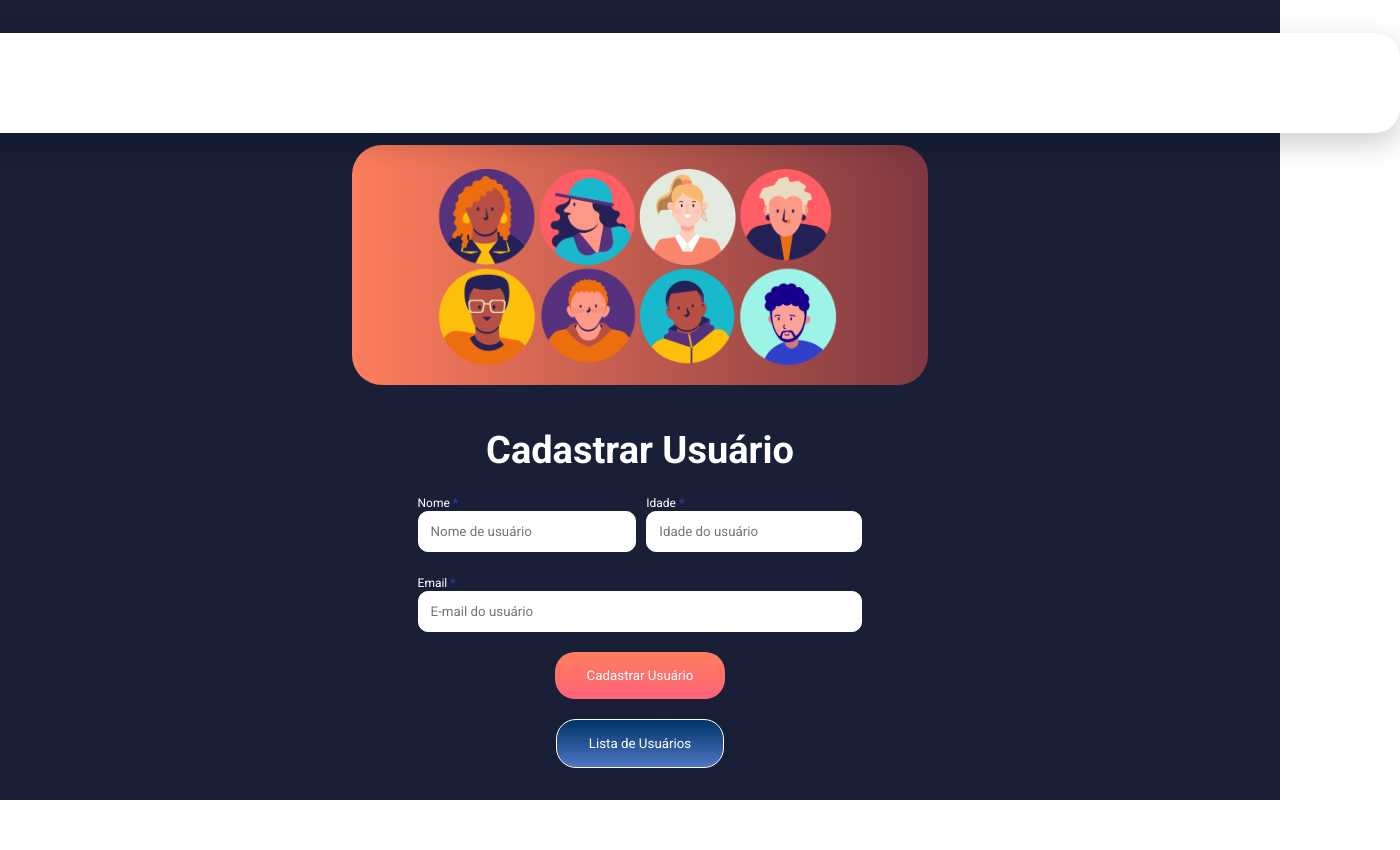
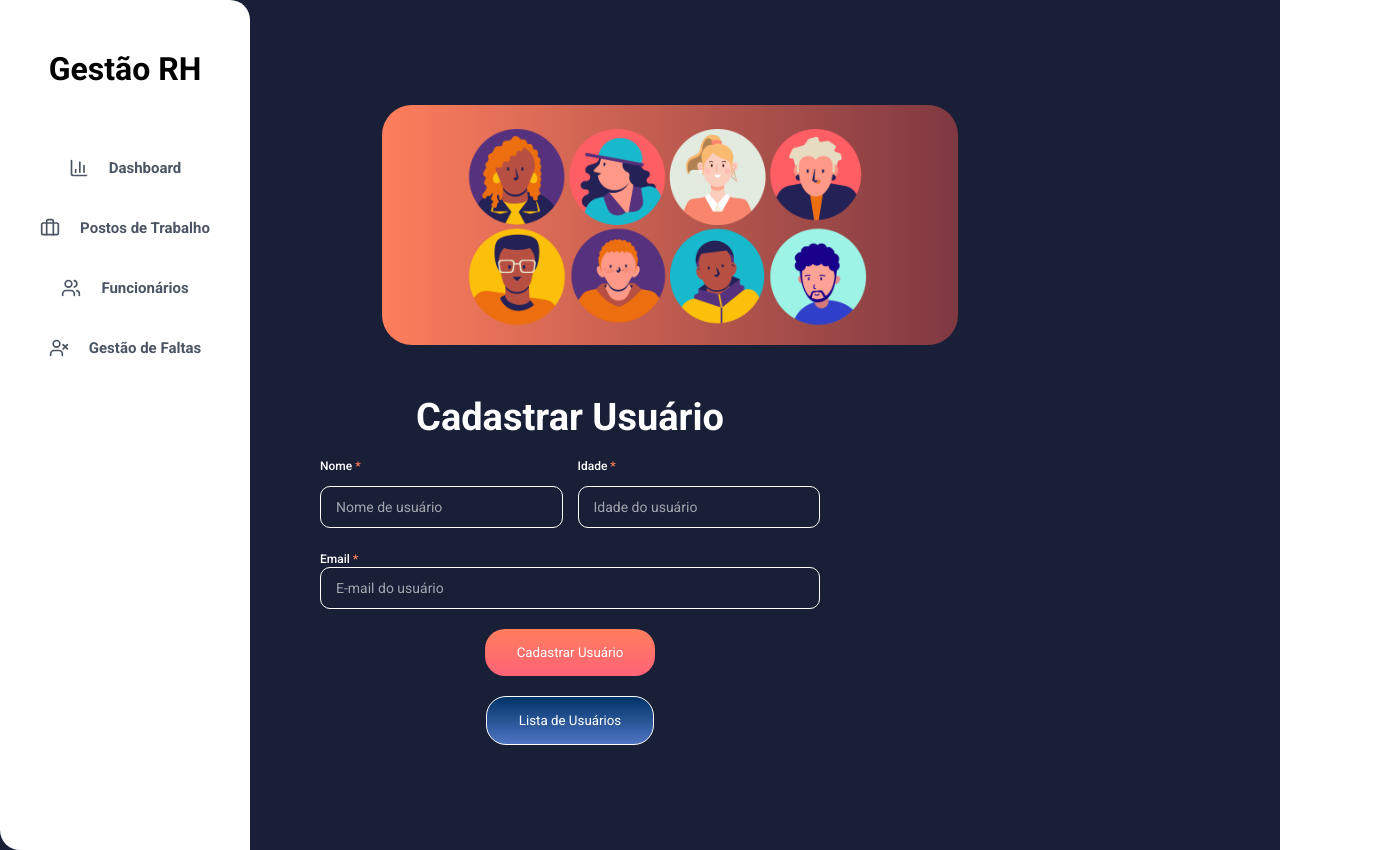
Before and after one commit to Dev-Mantovani/projeto, a React (Vite) app in the folder frontend/: page / in a window 1280 px wide. Shown: the whole page, 1400 px wide, since content can reach past the window. Before the commit the page ends 800 px from the top, so only its background shows below. Built offline with nearby package versions, Linux system fonts and the light colour scheme.

Commit message:
1º Ajustes

```diff
--- a/frontend/package.json
+++ b/frontend/package.json
@@ -13,6 +13,7 @@
     "@types/node": "^24.2.0",
     "@types/styled-components": "^5.1.34",
     "axios": "^1.8.4",
+    "lucide-react": "^0.536.0",
     "prop-types": "^15.8.1",
     "react": "^19.0.0",
     "react-dom": "^19.0.0",
--- a/frontend/src/components/Sidebar/index.tsx
+++ b/frontend/src/components/Sidebar/index.tsx
@@ -1,10 +1,36 @@
+import React, { useState } from 'react';
+import { Sidebar_container, Div_button, Icon_menu,Text_button, Div_menu,Title_sidebar } from './styles';
+import { Users, Briefcase, UserX, BarChart3 } from "lucide-react"
 
-import React from 'react';
-import { Sidebarcontainer } from "./styles"
+const Sidebar: React.FC = () => {
+  const [clicked, setClicked] = useState(false);
+
+  const cliquei = () => {
+    setClicked(true);
+    console.log('deu boa');
+  };
+
+    const menuItems = [
+    { label: "Dashboard", icon: BarChart3 },
+    { label: "Postos de Trabalho",  icon: Briefcase },
+    { label: "Funcionários", icon: Users },
+    { label: "Gestão de Faltas", icon: UserX },
+  ]
 
 
-const Sidebar: React.FC = () => {
-  return <Sidebarcontainer></Sidebarcontainer>;
+  return (
+    <Sidebar_container $isClicked={clicked}>
+<Div_button>
+  <Title_sidebar> Gestão RH</Title_sidebar>
+    {menuItems.map(({ label, icon: Icon }, index) => (
+      <Div_menu key={index}>
+            <Icon_menu as={Icon} />
+            <Text_button>{label}</Text_button>
+      </Div_menu>
+        ))}
+  </Div_button>
+    </Sidebar_container>
+  );
 };
 
 export default Sidebar;
--- a/frontend/src/components/Sidebar/styles.tsx
+++ b/frontend/src/components/Sidebar/styles.tsx
@@ -1,17 +1,75 @@
-import styled from 'styled-components'
+import styled from 'styled-components';
+import { Users, Briefcase, UserX, BarChart3 } from "lucide-react"
 
+interface SidebarProps {
+  $isClicked: boolean;
+}
 
-export const Sidebarcontainer = styled.div`
-    background-color: white;
-    height: 100px;
-    width: 250vw ;
-    border-Radius: 0 25px 25px 0;
-    transition: all 0.3s ease-in-out;
-    box-Shadow: 0 10px 30px rgba(0, 0, 0, 0.2);
-    position: relative;
-    display: flex;
-    flex-Direction: column;
-    margin-right: 105rem;
+export const Sidebar_container = styled.div<SidebarProps>`
+  width: 250px;
+  transition: background-color 0.3s ease;
+  background-color: ${({ $isClicked }) => ($isClicked ? 'red' : 'white')};
+  border-radius: 0 20px;
+
+`
+
+export const Div_button = styled.div `
+display: flex;
+flex-direction: column;
+ position: relative;
+ height: 100vh;
+ margin-top: 50px;
 
 
 `
+
+export const Div_menu = styled.button`
+  background: none;
+  border: none;
+ color: #4b5563;
+  display: flex;
+  align-items: center;
+  justify-content: center;
+  margin: 10px auto;
+  padding: 10px 16px;
+  border-radius: 10px;
+  transition: 0.3s;
+  gap: 20px;
+  cursor: pointer;
+
+  &:hover {
+    background-color: #d2d6db;
+    color: #111827;
+  }
+`
+
+
+export const Icon_menu = styled(Users)`
+  width: 20px;
+  height: 20px;
+  flex-shrink: 0;
+
+   &:hover {
+    color: #111827;
+  }
+
+`
+
+export const Text_button = styled.p`
+  font-size: 15px;
+  color: #4b5563;
+  font-weight: bold;
+  margin: 0;
+
+   &:hover {
+    color: #111827;
+  }
+`
+
+export const Title_sidebar = styled.h1`
+  display: flex;
+  align-items: center;
+  justify-content: center;
+  margin-bottom : 50px;
+
+`
--- a/frontend/src/components/Title/index.tsx
+++ b/frontend/src/components/Title/index.tsx
@@ -2,7 +2,7 @@ import React from 'react';
 import { TitleProps } from "../../types/User";
 import { Titles } from "./styles";
 
-const Title: React.FC<TitleProps> = ({ children, margintop }) => {
+const Title: React.FC<TitleProps> = ({ children, }) => {
   return (
     <Titles>
       {children}
--- a/frontend/src/components/Title/styles.tsx
+++ b/frontend/src/components/Title/styles.tsx
@@ -5,6 +5,6 @@ export const Titles = styled.h2`
 
 color: white;
 font-size: 38px;
-margin-top: ${(props) => props.marginTop || '30px'};
+margin-top: ${(props) => '30px'};
 
 `
--- a/frontend/src/components/TopBackground/styles.tsx
+++ b/frontend/src/components/TopBackground/styles.tsx
@@ -11,7 +11,7 @@ border-radius: 30px;
 display: flex;
 align-items: center;
 justify-content: center;
-
+margin-left: 200px;
 
 img {
         max-width: 100%;
--- /dev/null
+++ b/frontend/src/pages/Funcionarios/index.tsx
@@ -0,0 +1,14 @@
+import React, { useEffect, useState } from "react";
+import { useNavigate } from "react-router-dom";
+import { userApi } from "../../services/api";
+import { User } from "../../types/User";
+import { User_funcionario } from "./styles";
+
+const Funcionarios: React.FC = () => {
+  return (
+    <User_funcionario>
+    </User_funcionario>
+  );
+};
+
+export default Funcionarios;
--- /dev/null
+++ b/frontend/src/pages/Funcionarios/styles.tsx
@@ -0,0 +1,12 @@
+import styled from "styled-components";
+
+export const User_funcionario = styled.div `
+background-color: black;
+min-height: 100vh;
+display: flex;
+align-items: center;
+justify-content: center;
+flex-direction: column;
+padding: 20px;
+
+`
--- a/frontend/src/pages/Home/index.tsx
+++ b/frontend/src/pages/Home/index.tsx
@@ -57,9 +57,8 @@ const Home: React.FC = () => {
   return (
     <Container>
       <Sidebar />
-      <TopBackground />
-
       <Form>
+        <TopBackground />
         <Title>Cadastrar Usuário</Title>
 
         <Containerinput>
--- a/frontend/src/pages/Home/styles.tsx
+++ b/frontend/src/pages/Home/styles.tsx
@@ -4,14 +4,25 @@ import styled from 'styled-components'
 
 export const Container = styled.div`
   background-color: #181f36;
-display: flex;
-align-items: center;
-justify-content: space-evenly;
-flex-direction: column;
-padding: 20px;
-height: 100vh;
+  min-height: 100vh;
+  display: grid;
+  gap: 20px;
 
-`
+  /* Desktop: Sidebar | Conteúdo */
+  @media (min-width: 768px) {
+    grid-template-columns: 300px 1fr ;
+
+  }
+
+  /* Mobile: Empilhado */
+  @media (max-width: 767px) {
+    grid-template-columns: 1fr;
+    grid-template-areas:
+      "sidebar"
+      "content";
+  }
+`;
+
 
 
 export const Form = styled.form`
@@ -20,33 +31,78 @@ flex-direction: column;
   gap: 20px;
   align-items: center;
   justify-content: center;
-max-width: 45vw;
+  width: 100%;
+  max-width: 500px;
 
-`
+  /* No mobile, ocupa mais espaço */
+  @media (max-width: 767px) {
+    max-width: 100%;
+    padding: 0 10px;
+  }
+`;
 
+// Container de inputs mais flexível
 export const Containerinput = styled.div`
   display: flex;
+  gap: 15px;
+  width: 100%;
+
+  /* No mobile, empilha os inputs */
+  @media (max-width: 500px) {
+    flex-direction: column;
     gap: 10px;
+  }
 
+  /* Cada input ocupa espaço igual */
+  > div {
+    flex: 1;
+    display: flex;
+    flex-direction: column;
+    gap: 8px;
+  }
+`;
 
-`
+// Input melhorado
 export const Input = styled.input`
-
   border-radius: 10px;
   border: 1px solid white;
   width: 100%;
-padding: 12px 12px;
-gap: 20px;
+  padding: 12px 15px;
   outline: none;
+  background-color: transparent;
+  color: white;
+  font-size: 14px;
 
-`
+  &::placeholder {
+    color: rgba(255, 255, 255, 0.6);
+  }
+
+  &:focus {
+    border-color: #FE7E5D;
+    box-shadow: 0 0 0 2px rgba(254, 126, 93, 0.2);
+  }
+
+  /* No mobile, inputs ficam maiores */
+  @media (max-width: 767px) {
+    padding: 15px;
+    font-size: 16px; /* Evita zoom no iOS */
+  }
+`;
+
+// Label melhorada
 export const InputLabel = styled.label`
   color: white;
   font-size: 12px;
+  font-weight: 500;
+  margin-bottom: 5px;
 
   span {
-    color: rgb(36, 61, 172);
+    color: #FE7E5D;
     font-weight: bold;
   }
 
-`
+  /* No mobile, labels maiores */
+  @media (max-width: 767px) {
+    font-size: 14px;
+  }
+`;
```
Also changed, not shown: frontend/src/routes.tsx (+9 -1 lines), 2 other files (tests, documents, lock files or other folders). Lines whose indentation alone changed are shown as unchanged.
